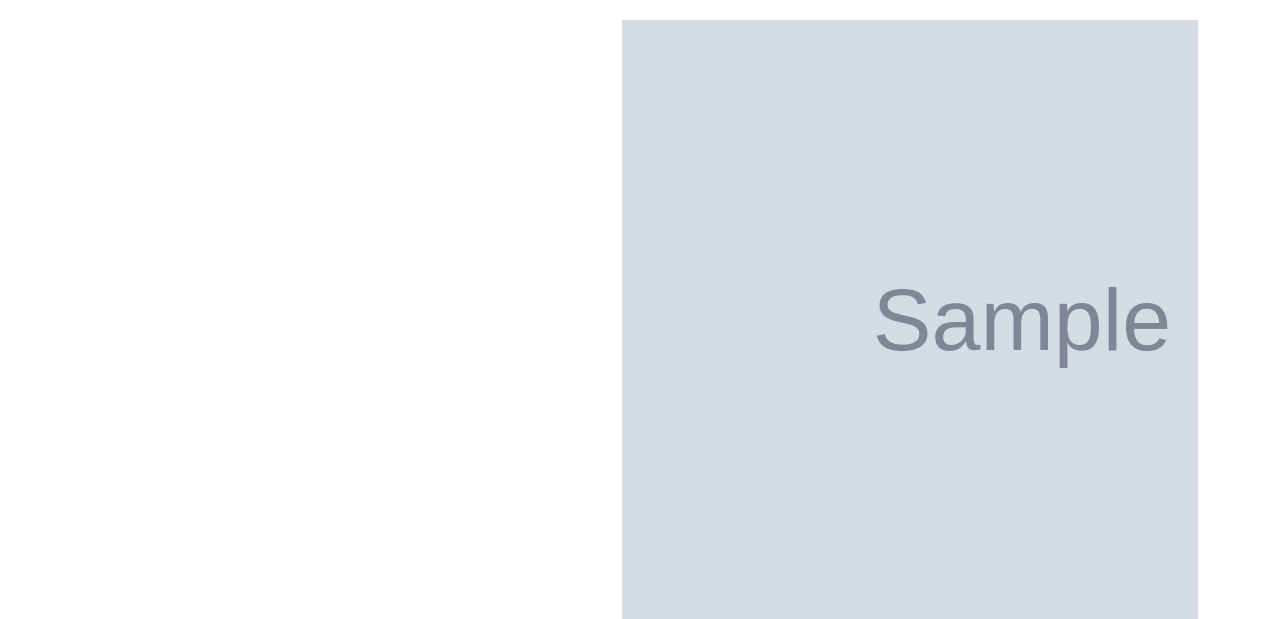
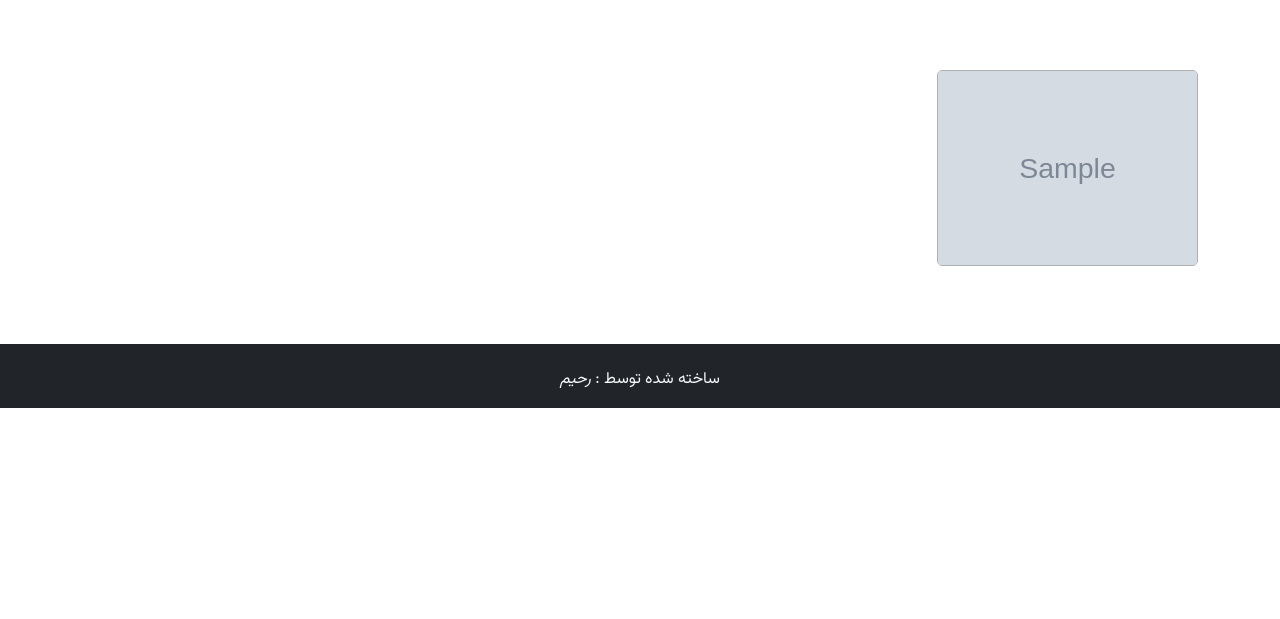
Before and after one commit to Rahimz/hassan_web, a Django app: page / in a window 1280 px wide. Shown: the part 57-676 px from the top of the page. Run offline with Django 5.2, Linux system fonts and the light colour scheme; tables that the repository leaves empty hold one stand-in row (values such as "Sample post"); grey boxes marked "Sample" are stand-in pictures; parts of the project's set-up code (start-up, migrations or seed data) failed here and were passed over.

Commit message:
update home page

```diff
--- a/generals/views.py
+++ b/generals/views.py
@@ -5,11 +5,13 @@
 
 
 def HomeView(request):
-    images = Image.objects.all().order_by('?')[:6]
+    images = Image.objects.filter(gallery__zone='gallery').order_by('?')[:4]
+    certs = Image.objects.filter(gallery__zone='cert').order_by('?')[:4]
     context = dict(
         page_title = _("Home"),
         navSection='home',
-        images=images
+        images=images,
+        certs=certs
     )
     return render(
         request,
--- a/static/style.css
+++ b/static/style.css
@@ -53,3 +53,25 @@
   strong, b, h1, h2, h3 {
     font-weight: 700; /* Uses Vazirmatn-Bold.ttf */
   }
+
+  .img-card {
+    height: 19rem;
+    position: relative;
+  }
+
+  .img-img {
+    max-height: 100%;
+    max-width: 100%;
+    width: auto;
+    height: auto;
+    position: absolute;
+    top: 0;
+    bottom: 0;
+    left: 0;
+    right: 0;
+    margin: auto;
+    border-radius: 5px;
+    border-style: solid;
+    border-width: 1px;
+    border-color: #b0b0b0;
+  }
--- a/templates/generals/home.html
+++ b/templates/generals/home.html
@@ -55,6 +55,32 @@
 {% endblock title %}
 
 {% block content %}
+<div class="row my-2">
+    {% for image in images %}
+    <div class="col-sm-6 col-md-3 my-2">
+        <a href="{{ image.get_absolute_url}}">
+            <div class="img-card">
+                <img src="{{ image.thumb.url }}" alt="{{ image.title }}" class="img-img">
+            </div>
+        </a>
+    </div>
+    {% endfor %}
+</div>
+
+<div class="row my-2">
+    {% for image in certs %}
+    <div class="col-sm-6 col-md-3 my-2">
+        <a href="{{ image.get_absolute_url}}">
+            <div class="img-card">
+                <img src="{{ image.thumb.url }}" alt="{{ image.title }}" class="img-img">
+            </div>
+        </a>
+    </div>
+    {% endfor %}
+</div>
+
+{% comment %}
+
 <!-- Swiper -->
 <div class="swiper mySwiper">
     <div class="swiper-wrapper">
@@ -69,10 +95,13 @@
     <div class="swiper-pagination"></div>
 </div>
 
+{% endcomment %}
 {% endblock content %}
 
 
 {% block script %}
+{% comment %}
+
 <!-- Swiper JS -->
 <script src="https://cdn.jsdelivr.net/npm/swiper@11/swiper-bundle.min.js"></script>
 
@@ -97,4 +126,5 @@
         }
     });
 </script>
+{% endcomment %}
 {% endblock script %}
```
Also changed, not shown: generals/static/style.css (+22 -0 lines).
